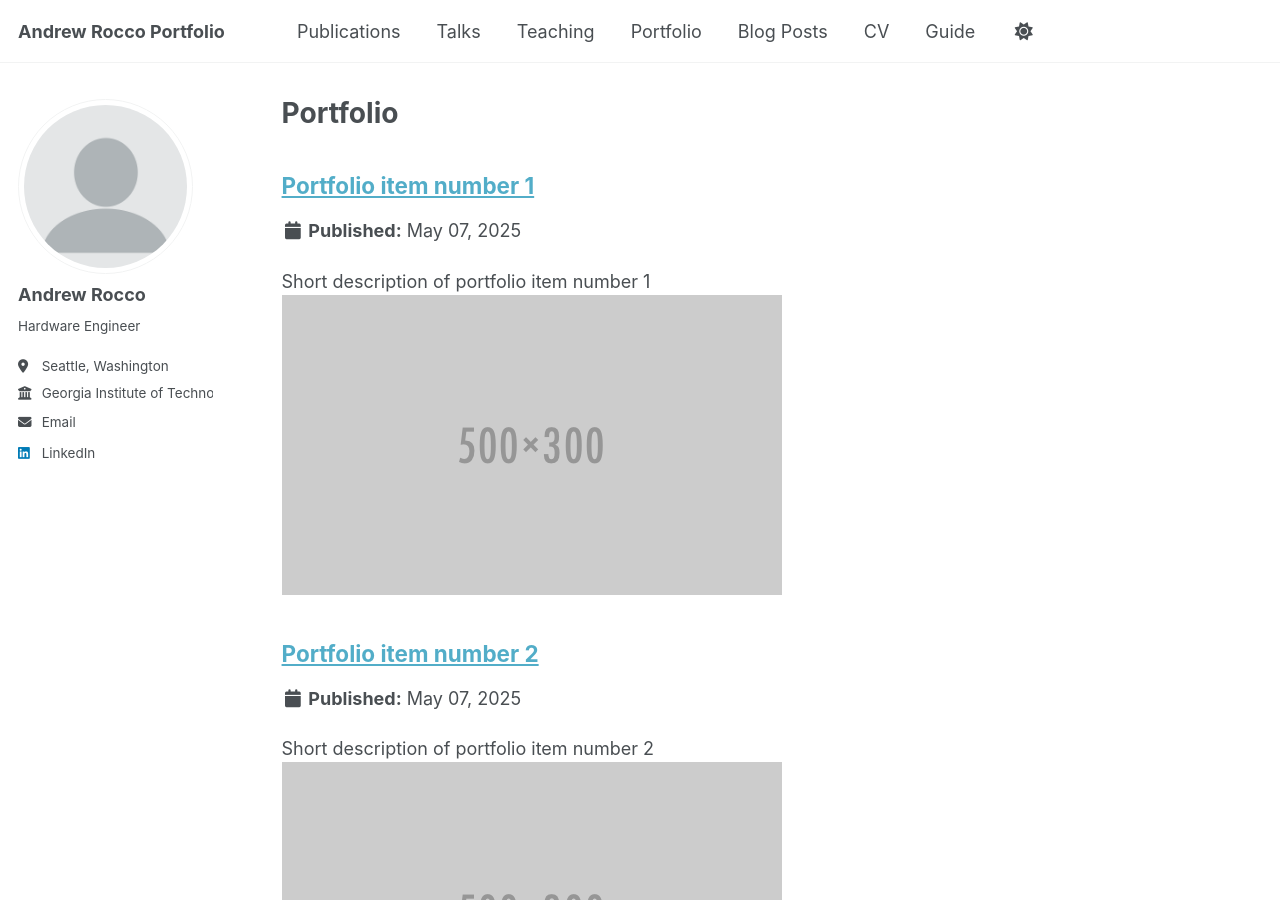
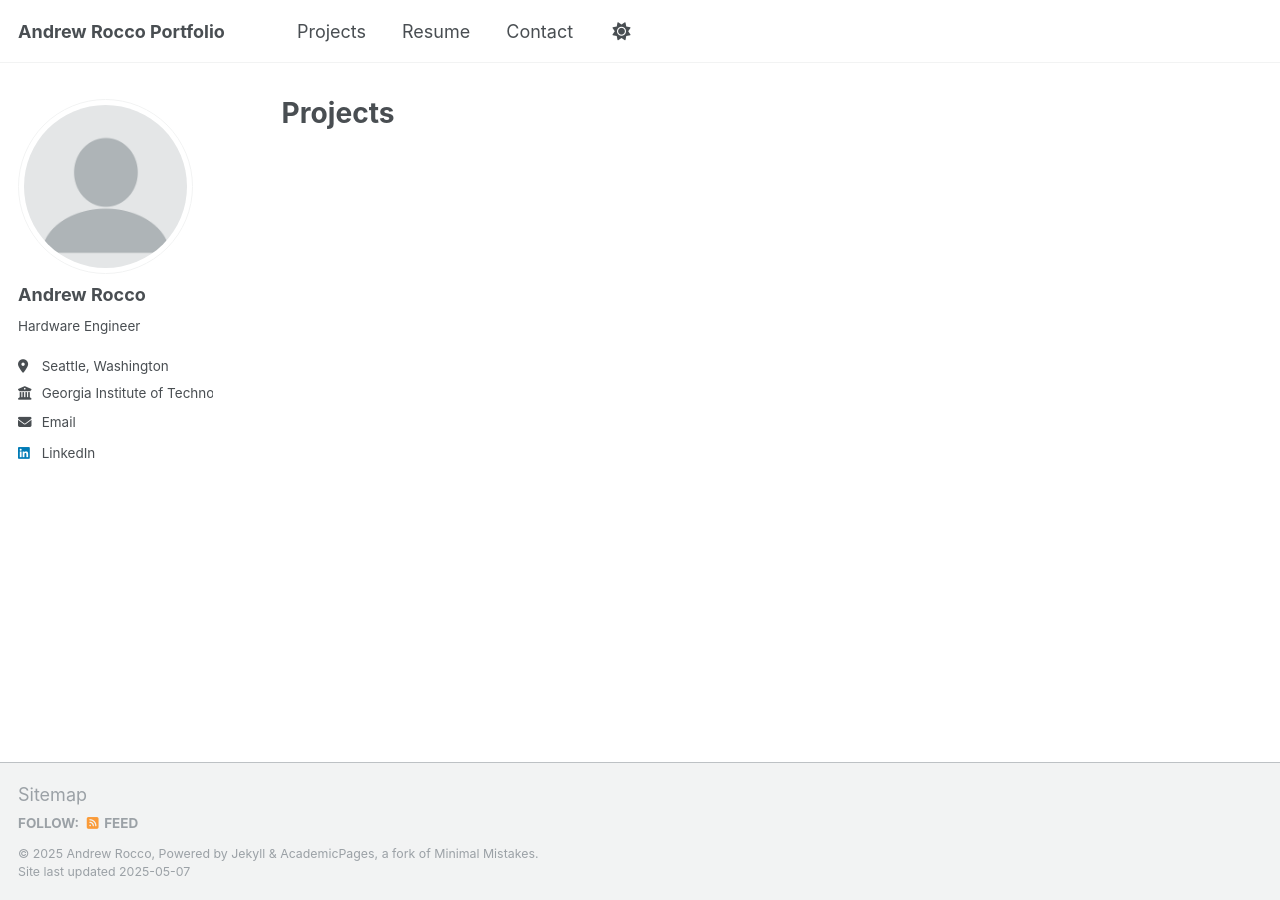
Before and after one commit to andrewlrocco/personal-portfolio, a Jekyll site: the page built from _pages/portfolio.md, in a window 1280 px wide and 900 px high. Built offline with Jekyll 4.4.1, drawn with Linux system fonts in a browser that asks for light colours.

Commit message:
Edit tabs

```diff
--- a/_data/navigation.yml
+++ b/_data/navigation.yml
@@ -8,26 +8,11 @@
 #      Markdown formatted page while the second is generated using JSON.
 
 main:
-  - title: "Publications"
-    url: /publications/
-
-  - title: "Talks"
-    url: /talks/
-
-  - title: "Teaching"
-    url: /teaching/
-
-  - title: "Portfolio"
+  - title: "Projects"
     url: /portfolio/
 
-  - title: "Blog Posts"
-    url: /year-archive/
-
-  - title: "CV"
+  - title: "Resume"
     url: /cv/
 
-  # - title: "CV"
-  #   url: /cv-json/
-
-  - title: "Guide"
-    url: /markdown/
+  - title: "Contact"
+    url: /contact/
--- /dev/null
+++ b/_pages/portfolio.md
@@ -0,0 +1,6 @@
+---
+title: "Projects"
+permalink: /portfolio/
+layout: single
+author_profile: true
+---
```
Also changed, not shown: _pages/contact.md (added, +6 -0 lines).
